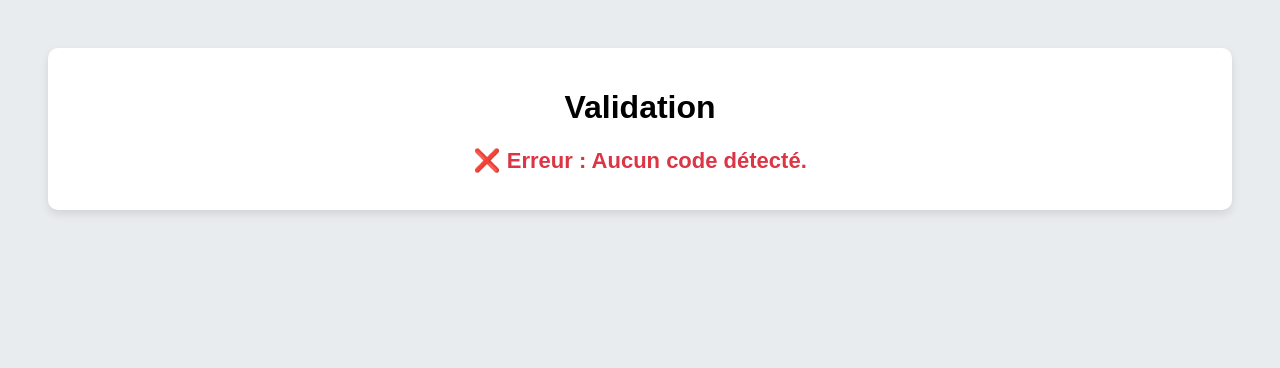
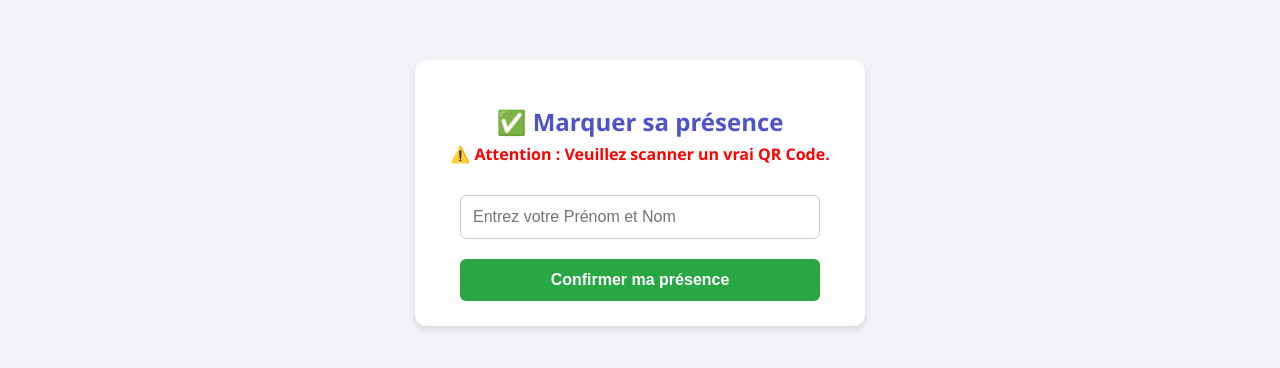
Before and after one commit to ahmed-mhamdi-cloud/projet-presence, a website: page public/etudiant.html in a window 1280 px wide. Drawn offline with Linux system fonts and the light colour scheme.

Commit message:
Add files via upload

```diff
--- a/public/etudiant.html
+++ b/public/etudiant.html
@@ -3,65 +3,97 @@
 <head>
     <meta charset="UTF-8">
     <meta name="viewport" content="width=device-width, initial-scale=1.0">
-    <title>Présence Étudiant</title>
+    <title>Validation de Présence</title>
     <style>
-        body { font-family: Arial, sans-serif; text-align: center; padding: 40px; background-color: #e9ecef; }
-        .card { background: white; padding: 20px; border-radius: 10px; box-shadow: 0 4px 8px rgba(0,0,0,0.1); }
-        .success { color: #28a745; font-size: 22px; font-weight: bold; }
-        .error { color: #dc3545; font-size: 22px; font-weight: bold; }
-        input { padding: 10px; width: 80%; margin: 15px 0; font-size: 16px; border: 1px solid #ccc; border-radius: 5px;}
-        button { padding: 12px 25px; background-color: #007bff; color: white; border: none; border-radius: 5px; font-size: 16px; cursor: pointer; }
+        body { font-family: 'Segoe UI', sans-serif; text-align: center; background: #f0f2f5; padding: 20px; margin: 0; }
+        .card { background: white; padding: 25px; border-radius: 12px; box-shadow: 0 4px 6px rgba(0,0,0,0.1); max-width: 400px; margin: 40px auto; }
+        h2 { color: #4e54c8; margin-bottom: 5px; }
+        #infoSeance { color: #666; font-weight: bold; margin-bottom: 20px; }
+        input { width: 90%; padding: 12px; margin: 10px 0; border-radius: 6px; border: 1px solid #ccc; font-size: 16px; box-sizing: border-box; }
+        button { width: 90%; padding: 12px; background: #28a745; color: white; border: none; border-radius: 6px; font-weight: bold; font-size: 16px; cursor: pointer; margin-top: 10px; }
+        button:hover { background: #218838; }
+        #message { margin-top: 20px; font-weight: bold; font-size: 16px; padding: 10px; border-radius: 6px; display: none; }
     </style>
 </head>
 <body>
     <div class="card">
-        <h1>Validation</h1>
-        <p id="message">Analyse du code...</p>
+        <h2>✅ Marquer sa présence</h2>
+        <div id="infoSeance">Chargement des informations...</div>
 
-        <div id="formulaire" style="display: none;">
-            <input type="text" id="nomEtudiant" placeholder="Entrez votre Prénom et Nom">
-            <br>
-            <button onclick="envoyerPresence()">Je suis présent !</button>
-        </div>
+        <input type="text" id="nomEtudiant" placeholder="Entrez votre Prénom et Nom">
+        <button onclick="valider()">Confirmer ma présence</button>
+
+        <div id="message"></div>
     </div>
 
     <script>
+        // 1. Récupérer les informations cachées dans le QR Code (dans l'URL)
         const urlParams = new URLSearchParams(window.location.search);
-        const token = urlParams.get('token');
+        const matiere = urlParams.get('m');
+        const date = urlParams.get('d');
+        const typeSeance = urlParams.get('t');
 
-        const messageDiv = document.getElementById('message');
-        const formulaireDiv = document.getElementById('formulaire');
-
-        if (token) {
-            messageDiv.innerHTML = `<span class="success">Code scanné ! ✅</span><br>Veuillez indiquer votre nom.`;
-            formulaireDiv.style.display = "block";
+        // 2. Afficher ces informations pour rassurer l'étudiant
+        const infoDiv = document.getElementById('infoSeance');
+        if (matiere && date && typeSeance) {
+            infoDiv.innerText = `Cours : ${matiere} | ${typeSeance} | ${date}`;
         } else {
-            messageDiv.innerHTML = `<span class="error">❌ Erreur : Aucun code détecté.</span>`;
+            infoDiv.innerText = "⚠️ Attention : Veuillez scanner un vrai QR Code.";
+            infoDiv.style.color = "red";
         }
 
-        function envoyerPresence() {
-            const nom = document.getElementById('nomEtudiant').value;
-            if (nom === "") {
-                alert("Veuillez entrer votre nom !");
+        // 3. Fonction pour envoyer la présence au serveur
+        async function valider() {
+            const nom = document.getElementById('nomEtudiant').value.trim();
+            const msgDiv = document.getElementById('message');
+
+            msgDiv.style.display = "block"; // Afficher la zone de message
+
+            // Sécurité : Vérifier si le nom est vide
+            if (!nom) {
+                msgDiv.style.background = "#ffebee";
+                msgDiv.style.color = "#dc3545";
+                msgDiv.innerText = "❌ Veuillez entrer votre nom.";
                 return;
             }
 
-            // On cache le formulaire et on affiche un message d'attente
-            formulaireDiv.style.display = "none";
-            messageDiv.innerHTML = `<span style="color: #007bff; font-weight: bold;">Envoi en cours... ⏳</span>`;
+            // Sécurité : Vérifier si les paramètres du QR code sont bien là
+            if (!matiere || !date || !typeSeance) {
+                msgDiv.style.background = "#ffebee";
+                msgDiv.style.color = "#dc3545";
+                msgDiv.innerText = "❌ Erreur : Veuillez scanner depuis le téléphone.";
+                return;
+            }
 
-            fetch('/valider-presence', {
-                method: 'POST',
-                headers: { 'Content-Type': 'application/json' },
-                body: JSON.stringify({ nom: nom, token: token })
-            })
-            .then(() => {
-                // On affiche le message de succès quoi qu'il arrive (pour ne pas bloquer l'écran de l'étudiant)
-                messageDiv.innerHTML = `<span class="success">🎉 Présence validée pour ${nom} !</span><br><br><p style="color: #555;">Vous pouvez maintenant fermer cette page.</p>`;
-            })
-            .catch(error => {
-                messageDiv.innerHTML = `<span class="success">🎉 Présence envoyée !</span><br><br><p style="color: #555;">Vous pouvez fermer cette page.</p>`;
-            });
+            try {
+                msgDiv.style.background = "#fff3cd";
+                msgDiv.style.color = "#856404";
+                msgDiv.innerText = "⏳ Enregistrement en cours...";
+
+                // Envoyer les données au serveur (votre server.js)
+                const res = await fetch('/valider-presence', {
+                    method: 'POST',
+                    headers: { 'Content-Type': 'application/json' },
+                    body: JSON.stringify({ nom: nom, date: date, matiere: matiere, typeSeance: typeSeance })
+                });
+
+                const data = await res.json();
+
+                if (res.ok) {
+                    msgDiv.style.background = "#d4edda";
+                    msgDiv.style.color = "#155724";
+                    msgDiv.innerText = "✅ " + data.message;
+                    document.getElementById('nomEtudiant').value = ""; // Vider la case après succès
+                } else {
+                    msgDiv.style.background = "#ffebee";
+                    msgDiv.style.color = "#dc3545";
+                    msgDiv.innerText = "❌ " + data.error; // Ex: "Étudiant non trouvé"
+                }
+            } catch (error) {
+                msgDiv.style.background = "#ffebee";
+                msgDiv.style.color = "#dc3545";
+                msgDiv.innerText = "❌ Erreur de connexion au serveur.";
+            }
         }
     </script>
 </body>
```
Also changed, not shown: public/archives.html (+38 -16 lines), public/professeur.html (+14 -10 lines).
